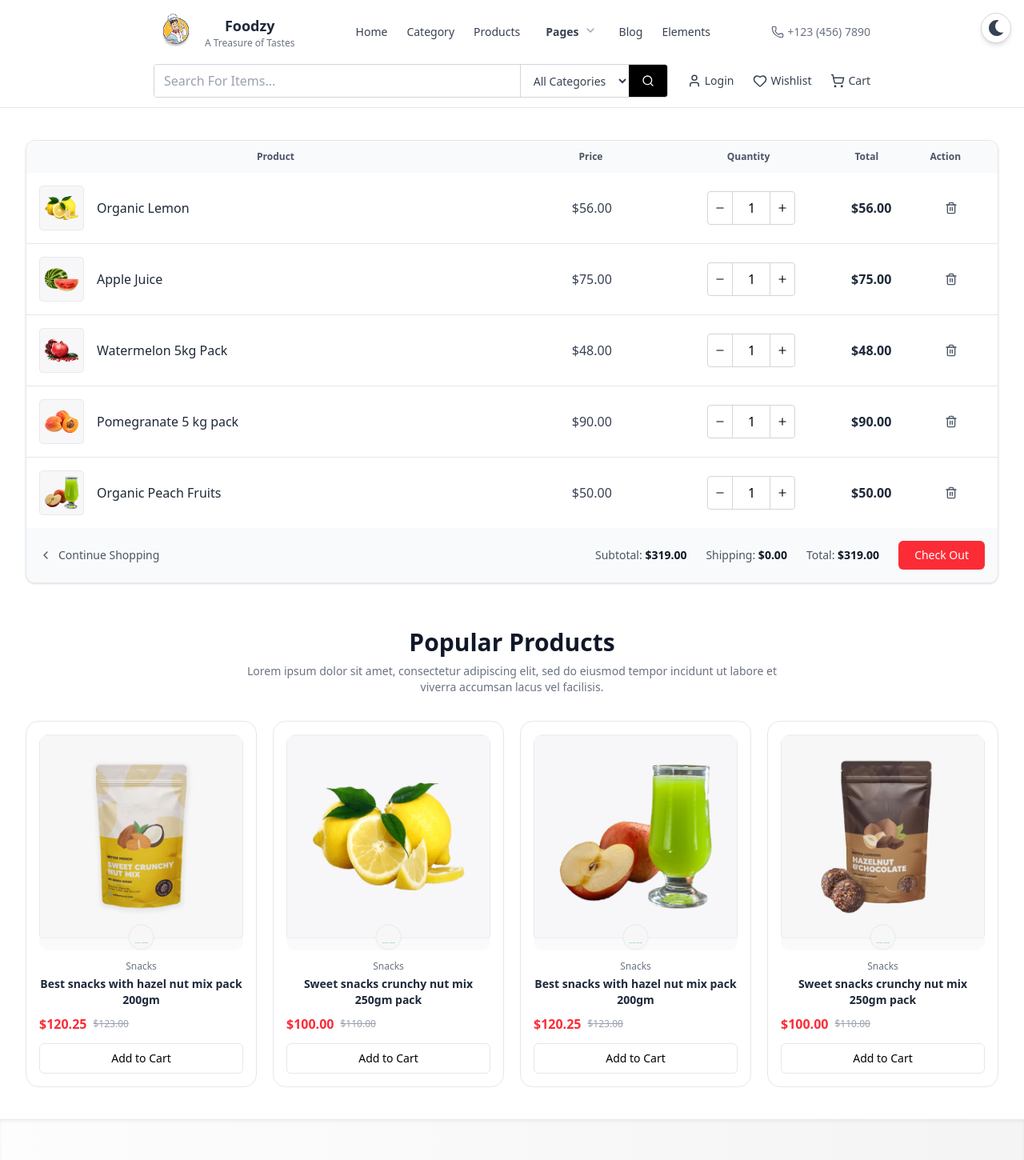
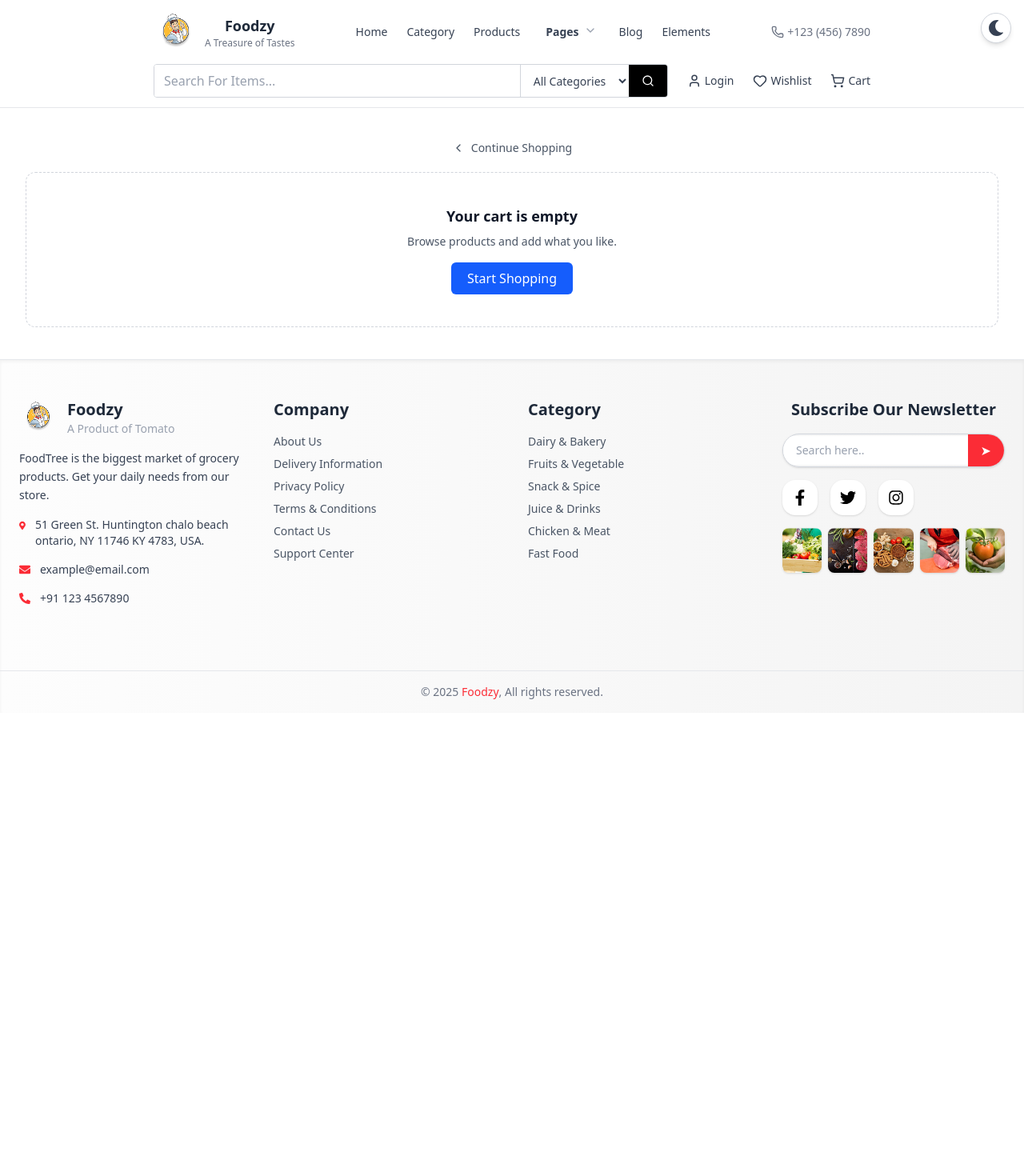
Before and after one commit to Alaafathalla/E-commerce, a React (Vite) app: page /cart in a window 1280 px wide. Shown: the top 1450 px of the page at 80% size. After the commit the page ends 891 px from the top, so only its background shows below. Built offline with nearby package versions, Linux system fonts and the light colour scheme.

Commit message:
cart process

```diff
--- a/src/Pages/Cart/Cart.jsx
+++ b/src/Pages/Cart/Cart.jsx
@@ -1,74 +1,25 @@
 // src/Pages/Cart/CartPage.jsx
-import React, { useEffect, useMemo, useRef } from "react";
+import React, { useMemo } from "react";
 import { Link } from "react-router-dom";
 import { Minus, Plus, Trash2, ChevronLeft } from "lucide-react";
-import useCartStore from "../../Stores/useCartStore";   // ⬅️ UI cart store
-import useDataStore from "../../Stores/useDataStore";   // ⬅️ API store (server sync)
-
-// images
-import p1 from "../../assets/cart/1.png";
-import p2 from "../../assets/cart/2.png";
-import p3 from "../../assets/cart/3.png";
-import p4 from "../../assets/cart/4.png";
-import p5 from "../../assets/cart/5.png";
-import cart6 from "../../assets/cart/6.png";
-import cart7 from "../../assets/cart/7.png";
-import cart8 from "../../assets/cart/8.png";
-import cart9 from "../../assets/cart/9.png";
-
-// dev/demo seed
-const initialItems = [
-  { id: 1, title: "Organic Lemon", price: 56, image: p1, qty: 1 },
-  { id: 2, title: "Apple Juice", price: 75, image: p2, qty: 1 },
-  { id: 3, title: "Watermelon 5kg Pack", price: 48, image: p3, qty: 1 },
-  { id: 4, title: "Pomegranate 5 kg pack", price: 90, image: p4, qty: 1 },
-  { id: 5, title: "Organic Peach Fruits", price: 50, image: p5, qty: 1 },
-];
+import useCartStore from "../../Stores/useCartStore"; // متجر السلة الوحيد
 
 export default function CartPage() {
-  // UI cart (local)
+  // -------- Local cart (UI) ----------
   const items      = useCartStore((s) => s.items);
   const inc        = useCartStore((s) => s.inc);
   const dec        = useCartStore((s) => s.dec);
   const setQty     = useCartStore((s) => s.setQty);
   const removeItem = useCartStore((s) => s.removeItem);
-  const addItem    = useCartStore((s) => s.addItem);
 
-  // Server sync
-  const addToCartServer = useDataStore((s) => s.addToCart);
+  // -------- Server API (اختياري) ----------
+  const pushLocalAsCart = useCartStore((s) => s.pushLocalAsCart);
+  const loading   = useCartStore((s) => s.loading);
+  const apiError  = useCartStore((s) => s.error);
+  const activeCart= useCartStore((s) => s.activeCart);
 
-  // Replace with your real logged-in user id
+  // استبدلها بمعرّف المستخدم الحقيقي إن وجد
   const userId = 5;
-
-  // Seed once in dev (LOCAL ONLY; do not call the API here)
-  const seededRef = useRef(false);
-  useEffect(() => {
-    if (seededRef.current) return;
-    if (!Array.isArray(items) || items.length > 0) return;
-    initialItems.forEach((it) => addItem(it, it.qty || 1));
-    seededRef.current = true;
-  }, [items, addItem]);
-
-  // ✅ The handler you asked for
-  const handleAddToCart = async (product, qty = 1) => {
-    // 1) update local cart instantly
-    addItem(product, qty);
-
-    // 2) (optional) sync to server — MUST use DummyJSON product IDs
-    // If your product IDs are not from /products, comment this out or map them properly
-    const pid = Number(product.id);
-    if (!Number.isFinite(pid) || pid <= 0) return;
-
-    try {
-      await addToCartServer({
-        userId: Number(userId),
-        products: [{ id: pid, quantity: Math.max(1, Number(qty) || 1) }],
-      });
-    } catch (e) {
-      // don’t crash UI on API failure
-      console.warn("Server sync failed:", e.message || e);
-    }
-  };
 
   const updateQty = (id, delta) => (delta > 0 ? inc(id) : dec(id));
 
@@ -84,9 +35,31 @@ export default function CartPage() {
   const shipping = subtotal > 200 ? 0 : 10;
   const total = subtotal + shipping;
 
+  const isEmpty = !items || items.length === 0;
+
   return (
     <section className="max-w-7xl mx-auto px-4 sm:px-6 lg:px-8 py-10">
+      <div className="mb-4">
+        <Link to="/" className="inline-flex items-center gap-2 text-sm text-gray-600 dark:text-gray-300 hover:underline">
+          <ChevronLeft size={16} /> Continue Shopping
+        </Link>
+      </div>
+
+      {/* Empty state */}
+      {isEmpty && (
+        <div className="rounded-xl border border-dashed border-gray-300 dark:border-gray-700 bg-white dark:bg-gray-900 p-10 text-center">
+          <h2 className="text-lg font-semibold text-gray-900 dark:text-white">Your cart is empty</h2>
+          <p className="mt-2 text-sm text-gray-600 dark:text-gray-300">
+            Browse products and add what you like.
+          </p>
+          <Link to="/" className="mt-4 inline-block bg-blue-600 hover:bg-blue-700 text-white px-5 py-2 rounded-md">
+            Start Shopping
+          </Link>
+        </div>
+      )}
+
       {/* Cart Table */}
+      {!isEmpty && (
         <div className="rounded-xl border border-gray-200 dark:border-gray-700 bg-white dark:bg-gray-900 shadow-sm overflow-hidden">
           <div className="hidden md:grid grid-cols-12 bg-gray-50 dark:bg-gray-800 text-xs font-semibold text-gray-600 dark:text-gray-300 px-4 py-3">
             <div className="col-span-6">Product</div>
@@ -97,16 +70,21 @@ export default function CartPage() {
           </div>
 
           <ul className="divide-y divide-gray-200 dark:divide-gray-700">
-          {(items ?? []).map((it) => (
+            {items.map((it) => (
               <li key={it.id} className="px-4 md:px-4 py-4">
                 {/* Desktop row */}
                 <div className="hidden md:grid grid-cols-12 items-center gap-4">
                   <div className="col-span-6 flex items-center gap-4">
+                    {it.image ? (
                       <img
                         src={it.image}
                         alt={it.title}
                         className="w-14 h-14 object-contain rounded bg-white"
+                        onError={(e) => (e.currentTarget.style.visibility = "hidden")}
                       />
+                    ) : (
+                      <div className="w-14 h-14 rounded bg-gray-100 dark:bg-gray-800" />
+                    )}
                     <div>
                       <p className="font-medium text-gray-800 dark:text-white">{it.title}</p>
                     </div>
@@ -168,7 +146,11 @@ export default function CartPage() {
 
                 {/* Mobile card */}
                 <div className="md:hidden flex items-start gap-3">
+                  {it.image ? (
                     <img src={it.image} alt={it.title} className="w-16 h-16 object-contain rounded bg-white" />
+                  ) : (
+                    <div className="w-16 h-16 rounded bg-gray-100 dark:bg-gray-800" />
+                  )}
                   <div className="flex-1">
                     <p className="font-medium text-gray-800 dark:text-white">{it.title}</p>
                     <div className="mt-1 text-sm text-gray-600 dark:text-gray-300">
@@ -203,12 +185,8 @@ export default function CartPage() {
 
           {/* Footer actions */}
           <div className="flex flex-col md:flex-row items-center justify-between gap-4 px-4 py-4 bg-gray-50 dark:bg-gray-800">
-          <a href="/" className="inline-flex items-center gap-2 text-sm text-gray-600 dark:text-gray-300 hover:underline">
-            <ChevronLeft size={16} /> Continue Shopping
-          </a>
-
             <div className="w-full md:w-auto">
-            <div className="flex items-center justify-end gap-6 text-sm">
+              <div className="flex items-center justify-end gap-3 md:gap-6 text-sm">
                 <div className="text-gray-600 dark:text-gray-300">
                   Subtotal:{" "}
                   <span className="font-semibold text-gray-900 dark:text-white">
@@ -228,66 +206,43 @@ export default function CartPage() {
                   </span>
                 </div>
 
+                {/* مزامنة السلة المحلية مع DummyJSON (اختياري) */}
+                <button
+                  onClick={() => pushLocalAsCart(userId)}
+                  disabled={loading || isEmpty}
+                  className="bg-blue-600 hover:bg-blue-700 disabled:opacity-60 text-white px-4 py-2 rounded-md font-medium"
+                  title="POST /carts/add"
+                >
+                  {loading ? "Syncing…" : "Sync to Server"}
+                </button>
+
                 <Link to="/checkout">
-                <button className="bg-red-500 hover:bg-red-600 text-white px-5 py-2 rounded-md font-medium">
+                  <button
+                    disabled={isEmpty}
+                    className="bg-red-500 hover:bg-red-600 disabled:opacity-60 text-white px-5 py-2 rounded-md font-medium"
+                  >
                     Check Out
                   </button>
                 </Link>
               </div>
+
+              {apiError && (
+                <div className="mt-2 text-xs text-red-600">
+                  {apiError}
+                </div>
+              )}
             </div>
           </div>
         </div>
+      )}
 
-      {/* Popular Products */}
-      <PopularProducts onAdd={handleAddToCart} />
+      {/* (اختياري) إظهار استجابة السيرفر لآخر عملية */}
+      {activeCart && !isEmpty && (
+        <div className="mt-6 rounded-xl bg-white dark:bg-gray-900 border border-gray-200 dark:border-gray-700 p-4">
+          <div className="text-sm font-semibold mb-1">Server response (activeCart)</div>
+          <pre className="text-xs overflow-auto">{JSON.stringify(activeCart, null, 2)}</pre>
+        </div>
+      )}
     </section>
   );
 }
-
-/* ---------------- Popular products (static demo) ----------------- */
-function PopularProducts({ onAdd }) {
-  const products = [
-    { id: 101, title: "Best snacks with hazel nut mix pack 200gm", price: 120.25, oldPrice: 123.0, image: cart6, tag: "Snacks" },
-    { id: 102, title: "Sweet snacks crunchy nut mix 250gm pack",   price: 100.0,  oldPrice: 110.0, image: cart7, tag: "Snacks" },
-    { id: 103, title: "Best snacks with hazel nut mix pack 200gm", price: 120.25, oldPrice: 123.0, image: cart8, tag: "Snacks" },
-    { id: 104, title: "Sweet snacks crunchy nut mix 250gm pack",   price: 100.0,  oldPrice: 110.0, image: cart9, tag: "Snacks" },
-  ];
-
-  return (
-    <section className="mt-14">
-      <div className="text-center max-w-2xl mx-auto">
-        <h2 className="text-2xl sm:text-3xl font-bold text-gray-900 dark:text-white">Popular Products</h2>
-        <p className="mt-2 text-sm text-gray-500 dark:text-gray-400">
-          Lorem ipsum dolor sit amet, consectetur adipiscing elit, sed do eiusmod tempor incidunt ut labore et viverra accumsan lacus vel facilisis.
-        </p>
-      </div>
-
-      <div className="mt-8 grid grid-cols-1 sm:grid-cols-2 lg:grid-cols-4 gap-5">
-        {products.map((p) => (
-          <div key={p.id} className="rounded-2xl border border-gray-200 dark:border-gray-700 bg-white dark:bg-gray-900 p-4 hover:shadow-md transition">
-            <div className="w-full rounded-xl overflow-hidden bg-gray-50 dark:bg-gray-800">
-              <img src={p.image} alt={p.title} className="w-full h-full object-contain" />
-            </div>
-
-            <div className="mt-3">
-              <p className="text-xs text-gray-500 dark:text-gray-400">{p.tag}</p>
-              <h3 className="mt-1 text-sm font-semibold text-gray-800 dark:text-white line-clamp-2">{p.title}</h3>
-
-              <div className="mt-2 flex items-center gap-2">
-                <span className="text-red-500 font-semibold">${p.price.toFixed(2)}</span>
-                <span className="text-xs text-gray-400 line-through">${p.oldPrice.toFixed(2)}</span>
-              </div>
-
-              <button
-                className="mt-3 w-full rounded-md border border-gray-200 dark:border-gray-700 py-2 text-sm hover:bg-gray-50 dark:hover:bg-gray-800"
-                onClick={() => onAdd?.(p, 1)}
-              >
-                Add to Cart
-              </button>
-            </div>
-          </div>
-        ))}
-      </div>
-    </section>
-  );
-}
--- a/src/Pages/Products/Products.jsx
+++ b/src/Pages/Products/Products.jsx
@@ -79,7 +79,7 @@ function ProductCard({ p, onAdd }) {
         <button
           onClick={() => {
             onAdd?.(p);
-            navigate("/cart");
+            // navigate("/cart");
           }}
           className="flex-1 inline-flex items-center justify-center gap-1 text-sm bg-red-500 hover:bg-red-600 text-white rounded-md px-3 py-1.5"
         >
--- a/src/Pages/SingleProduct/SingleProduct.jsx
+++ b/src/Pages/SingleProduct/SingleProduct.jsx
@@ -2,37 +2,74 @@
 import React, { useEffect, useMemo, useRef, useState } from "react";
 import { useNavigate, useParams } from "react-router-dom";
 import useDataStore from "../../Stores/useDataStore";
+import useCartStore from "../../Stores/useCartStore";
 
 export default function SingleProduct() {
   const { id } = useParams();
   const navigate = useNavigate();
 
-  // 🔌 سحب الداتا من الستور
+  // 🔌 سحب بيانات المنتج من الستور الخاص بالـ recipes
   const recipe = useDataStore((s) => s.singleById[id]);
   const loadingSingleId = useDataStore((s) => s.loadingSingleId);
   const error = useDataStore((s) => s.error);
   const getSingleRecipe = useDataStore((s) => s.getSingleRecipe);
 
-  // UI state محلي زي ما هو
+  // 🛒 سلة المشتريات
+  const addItem    = useCartStore((s) => s.addItem);     // إضافة محلية (فورية)
+  const createCart = useCartStore((s) => s.createCart);  // (اختياري) مزامنة API
+  const apiLoading = useCartStore((s) => s.loading);
+  const apiError   = useCartStore((s) => s.error);
+
+  // UI state
   const [activeImg, setActiveImg] = useState(0);
   const [qty, setQty] = useState(1);
 
-  // منع تكرار الفetch في Strict Mode
+  // منع تكرار الـ fetch في Strict Mode
   const fetchedRef = useRef(false);
   useEffect(() => {
     if (!id) return;
     if (fetchedRef.current) return;
     fetchedRef.current = true;
-    getSingleRecipe(id); // لو عايز تتجاهل الكاش: getSingleRecipe(id, true)
+    getSingleRecipe(id); // لو تريد تجاهل الكاش: getSingleRecipe(id, true)
   }, [id, getSingleRecipe]);
 
-  // جاليري (dummyjson بيرجع صورة واحدة)
+  // جاليري (DummyJSON يعيد صورة واحدة غالبًا)
   const gallery = useMemo(() => (recipe ? [recipe.image || ""] : []), [recipe]);
 
   const inc = () => setQty((q) => Math.min(q + 1, 99));
   const dec = () => setQty((q) => Math.max(q - 1, 1));
 
   const isLoadingThis = loadingSingleId === id && !recipe;
+
+  // 🛒 إضافة للسلة المحلية + (اختياري) مزامنة API
+  const handleAddToCart = async () => {
+    if (!recipe) return;
+
+    // 1) أضف محليًا فورًا — نفس طريقة Products
+    addItem(
+      {
+        id: Number(id),
+        title: recipe.name,
+        price: Number(recipe.price ?? 0) || 0, // عدّل مصدر السعر لو متوفر عندك
+        image: recipe.image,
+      },
+      qty
+    );
+
+    // 2) (اختياري) مزامنة مع DummyJSON (POST /carts/add)
+    try {
+      await createCart({
+        userId: 1, // ثابت للاختبار — بدّله بالمستخدم الحقيقي إذا عندك Auth
+        products: [{ id: Number(id), quantity: qty }],
+      });
+    } catch (e) {
+      // لا نكسر الـ UI لو فشل الاستدعاء المحاكي
+      console.warn("API sync failed:", e?.message || e);
+    }
+
+    // 3) توجيه لسلة المشتريات
+    // navigate("/cart");
+  };
 
   return (
     <section className="max-w-6xl mx-auto px-4 sm:px-6 lg:px-8 py-8">
@@ -44,17 +81,17 @@ export default function SingleProduct() {
       </button>
 
       {isLoadingThis && (
-        <div className="rounded-xl bg-white p-6 ring-1 ring-gray-100">Loading…</div>
+        <div className="rounded-2xl bg-white p-6 ring-1 ring-gray-100">Loading…</div>
       )}
 
       {!isLoadingThis && error && !recipe && (
-        <div className="rounded-xl bg-white p-6 ring-1 ring-red-200 text-red-700">
+        <div className="rounded-2xl bg-white p-6 ring-1 ring-red-200 text-red-700">
           {error}
         </div>
       )}
 
       {!isLoadingThis && !error && !recipe && (
-        <div className="rounded-xl bg-white p-6 ring-1 ring-gray-100">Not found</div>
+        <div className="rounded-2xl bg-white p-6 ring-1 ring-gray-100">Not found</div>
       )}
 
       {!isLoadingThis && recipe && (
@@ -142,26 +179,29 @@ export default function SingleProduct() {
 
               <div className="flex flex-wrap items-center gap-3 pt-2">
                 <div className="flex items-center rounded-lg border border-gray-300">
-                  <button onClick={inc} className="px-3 py-2 text-lg leading-none">
-                    +
-                  </button>
+                  <button onClick={inc} className="px-3 py-2 text-lg leading-none">+</button>
                   <input
                     readOnly
                     value={qty}
                     className="w-12 border-x border-gray-300 py-2 text-center outline-none"
                   />
-                  <button onClick={dec} className="px-3 py-2 text-lg leading-none">
-                    -
-                  </button>
+                  <button onClick={dec} className="px-3 py-2 text-lg leading-none">-</button>
                 </div>
 
                 <button
-                  className="rounded-xl bg-blue-600 px-5 py-2 text-sm font-semibold text-white hover:opacity-90"
-                  onClick={() => navigate("/cart")}
+                  disabled={apiLoading} // فقط يعطّل لو في مزامنة جارية
+                  className="rounded-xl bg-blue-600 px-5 py-2 text-sm font-semibold text-white hover:opacity-90 disabled:opacity-60"
+                  onClick={handleAddToCart}
                 >
-                  Add To Cart
+                  {apiLoading ? "Adding…" : "Add To Cart"}
                 </button>
               </div>
+
+              {apiError && (
+                <p className="text-sm text-red-600 pt-1">
+                  {apiError}
+                </p>
+              )}
             </div>
           </div>
 
--- a/src/Stores/useCartStore.js
+++ b/src/Stores/useCartStore.js
@@ -2,17 +2,41 @@
 import { create } from "zustand";
 import { persist, createJSONStorage } from "zustand/middleware";
 
-// clamp quantity between 1 and 99
+// ---------------------------------------------
+// Helpers
+// ---------------------------------------------
+const API = "https://dummyjson.com";
 const clampQty = (q) => Math.max(1, Math.min(99, Number.isFinite(+q) ? +q : 1));
 
+async function request(path, options = {}) {
+  const res = await fetch(`${API}${path}`, {
+    headers: { "Content-Type": "application/json" },
+    ...options,
+  });
+  if (!res.ok) {
+    const text = await res.text().catch(() => "");
+    const err = new Error(`HTTP ${res.status}: ${text || res.statusText}`);
+    err.status = res.status;
+    throw err;
+  }
+  return res.json();
+}
+
+/**
+ * شكل المنتجات المطلوب من DummyJSON في عمليات السلة:
+ * products: [{ id: <productId>, quantity: <number> }]
+ */
+
+// ---------------------------------------------
+// Store
+// ---------------------------------------------
 const useCartStore = create(
   persist(
     (set, get) => ({
-      // ---------- state ----------
-      // each item: { id, title, price, image, qty }
+      // ---------- Local Cart State (تُحفظ محليًا) ----------
+      // كل عنصر: { id, title, price, image, qty }
       items: [],
 
-      // ---------- actions ----------
       addItem: (item, qty = 1) =>
         set((state) => {
           if (!item || item.id == null) return state;
@@ -26,7 +50,6 @@ const useCartStore = create(
           return { items: [...state.items, { ...item, qty: nextQty }] };
         }),
 
-      // seed an array only if the cart is empty (handy for demos)
       addManyIfEmpty: (arr = []) =>
         set((state) =>
           state.items.length
@@ -60,17 +83,129 @@ const useCartStore = create(
       },
 
       clear: () => set({ items: [] }),
+
+      // ---------- Remote Carts (DummyJSON) ----------
+      // هذه لا تُحفظ في localStorage لتبقى خفيفة ومتجددة
+      loading: false,
+      error: null,
+      carts: null,           // نتيجة Get all / by user
+      activeCart: null,      // نتيجة Get single / add / update
+      lastActionAt: null,
+
+      // Get all carts
+      fetchAllCarts: async () => {
+        set({ loading: true, error: null });
+        try {
+          const data = await request("/carts");
+          set({ carts: data, loading: false, lastActionAt: Date.now() });
+          return data;
+        } catch (e) {
+          set({ error: e.message, loading: false });
+          return null;
+        }
+      },
+
+      // Get a single cart by id
+      fetchCartById: async (cartId) => {
+        set({ loading: true, error: null });
+        try {
+          const data = await request(`/carts/${cartId}`);
+          set({ activeCart: data, loading: false, lastActionAt: Date.now() });
+          return data;
+        } catch (e) {
+          set({ error: e.message, loading: false });
+          return null;
+        }
+      },
+
+      // Get carts by user id
+      fetchCartsByUser: async (userId) => {
+        set({ loading: true, error: null });
+        try {
+          const data = await request(`/carts/user/${userId}`);
+          set({ carts: data, loading: false, lastActionAt: Date.now() });
+          return data;
+        } catch (e) {
+          set({ error: e.message, loading: false });
+          return null;
+        }
+      },
+
+      // Add a new cart (POST - محاكاة)
+      createCart: async ({ userId, products }) => {
+        set({ loading: true, error: null });
+        try {
+          const body = JSON.stringify({ userId, products });
+          const data = await request("/carts/add", { method: "POST", body });
+          set({ activeCart: data, loading: false, lastActionAt: Date.now() });
+          return data;
+        } catch (e) {
+          set({ error: e.message, loading: false });
+          return null;
+        }
+      },
+
+      // Update / merge products in a cart (PUT/PATCH)
+      updateCart: async (cartId, { products, merge = true } = {}) => {
+        set({ loading: true, error: null });
+        try {
+          const body = JSON.stringify({ merge, products });
+          const data = await request(`/carts/${cartId}`, {
+            method: "PUT", // أو PATCH
+            body,
+          });
+          set({ activeCart: data, loading: false, lastActionAt: Date.now() });
+          return data;
+        } catch (e) {
+          set({ error: e.message, loading: false });
+          return null;
+        }
+      },
+
+      // Delete a cart (DELETE - محاكاة)
+      deleteCart: async (cartId) => {
+        set({ loading: true, error: null });
+        try {
+          const data = await request(`/carts/${cartId}`, { method: "DELETE" });
+          // نحذفها من القائمة إن كانت معروضة
+          set((state) => ({
+            loading: false,
+            lastActionAt: Date.now(),
+            carts: state?.carts?.carts
+              ? {
+                  ...state.carts,
+                  carts: state.carts.carts.filter((c) => c.id !== cartId),
+                }
+              : state.carts,
+            activeCart:
+              state.activeCart && state.activeCart.id === cartId
+                ? null
+                : state.activeCart,
+          }));
+          return data;
+        } catch (e) {
+          set({ error: e.message, loading: false });
+          return null;
+        }
+      },
+
+      // ---------- (اختياري) مزامنة السلة المحلية مع API ----------
+      // يحوّل items المحلية إلى صيغة DummyJSON {id, quantity}
+      pushLocalAsCart: async (userId) => {
+        const { items } = get();
+        const products = items.map((x) => ({ id: x.id, quantity: x.qty }));
+        return get().createCart({ userId, products });
+      },
     }),
     {
-      name: "cart-store", // localStorage key
+      name: "cart-store",
       storage: createJSONStorage(() => localStorage),
-      version: 1,
-      // keep older data shapes from breaking
+      version: 2,
       migrate: (state /*, version*/) => {
         const items = Array.isArray(state?.items) ? state.items : [];
         return { ...state, items };
       },
-      // (optional) only persist items; drop any future non-essential keys
+      // لا نُخزن إلا العناصر المحلية فقط
       partialize: (state) => ({ items: state.items }),
     }
   )
```
Lines whose indentation alone changed are shown as unchanged.
